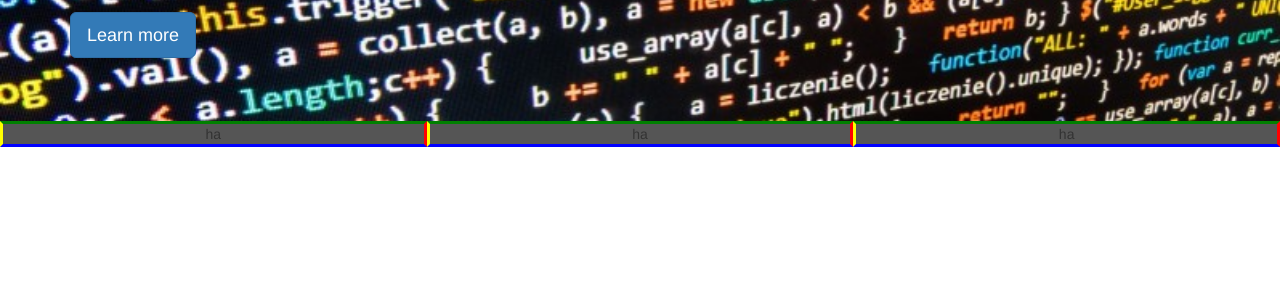
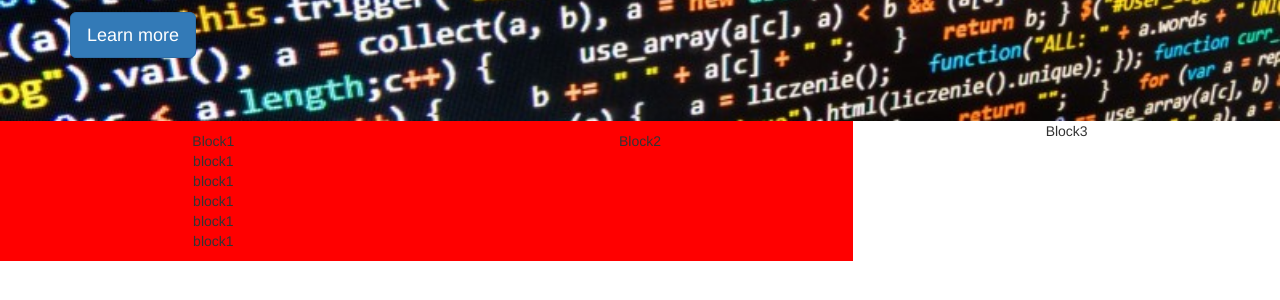
Before and after one commit to Ij888/FEwork, a plain HTML site: page myTWB_jumpOff-master/index.html in a window 1280 px wide. Shown: the part 224-524 px from the top of the page. Drawn offline with nearby package versions, Linux system fonts and the light colour scheme.

Commit message:
added entry

```diff
--- a/myTWB_jumpOff-master/css/style.css
+++ b/myTWB_jumpOff-master/css/style.css
@@ -8,7 +8,7 @@ body {
 	height:100%;
 	/*color:#fff;
 	overflow:none;*/
-	margin-bottom: 0px;
+	margin-bottom: 0px; /*removed the blank space under the JMBTRN*/
 }
 
 .bg1{
@@ -18,8 +18,10 @@ body {
 
 .ha-wrappr{
 	text-align: center;
+
 }
 
+.prel{position: relative;}
 .testcase{
 	background: #555;
 	border-right: 3px solid red;
@@ -28,4 +30,8 @@ body {
 	border-bottom: 3px solid blue;
 }
 
-.mxheight{max-height: 100px;}
+.divbox{
+	height: 140px;
+	background: red;
+	padding: 10px 0;
+	}
--- a/myTWB_jumpOff-master/index.html
+++ b/myTWB_jumpOff-master/index.html
@@ -60,10 +60,11 @@
     <section>
 	<div class = "container-fluid">
 		<div class = "row">
-			<div class="ha-wrappr mxheight">
-				<div class="col-md-4 testcase">ha</div>
-				<div class="col-md-4 testcase">ha</div>
-				<div class="col-md-4 testcase">ha</div>
+			<div class="ha-wrappr">
+				<div class="col-md-4 divbox">Block1<br>block1<br>block1<br>block1<br>block1<br>block1</div>
+				<div class="col-md-4 divbox">Block2</div>
+
+				<div class="col-md-4">Block3</div>
 			</div>
 		</div>
 	</div>
```
